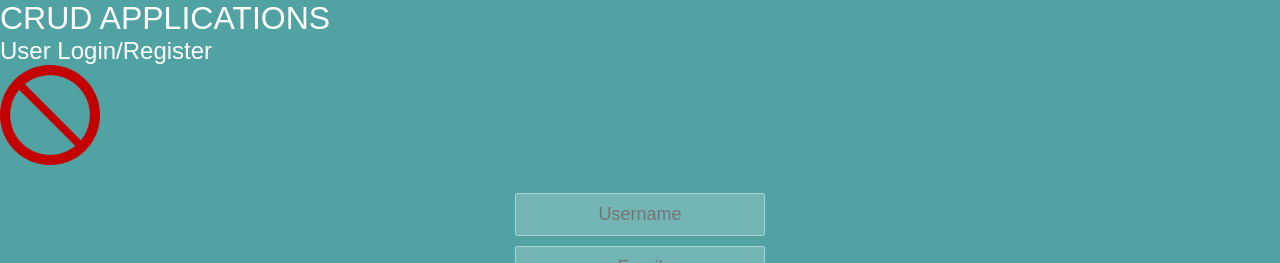
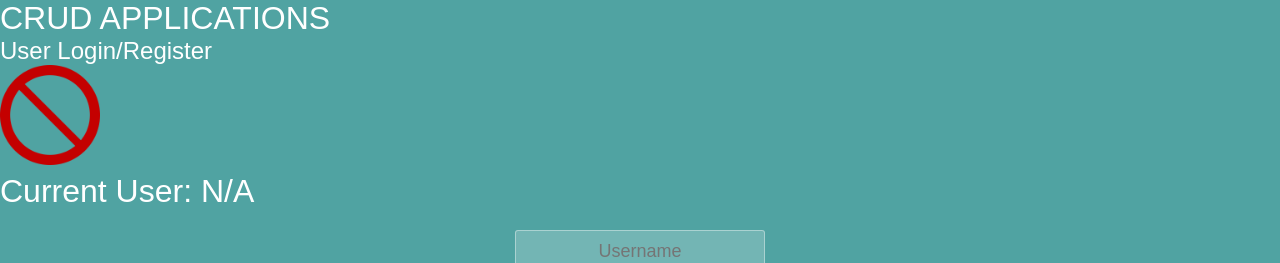
Before and after one commit to cs411-alawini/fa22-cs411-Q-team006-Cowbuddy, a React (Create React App) app in the folder frontend/: page / in a window 1280 px wide. Shown: the top 263 px of the page. Built offline with nearby package versions, Linux system fonts and the light colour scheme; no server answers.

Commit message:
Added current user display.

```diff
--- a/frontend/src/components/CRUD.jsx
+++ b/frontend/src/components/CRUD.jsx
@@ -257,6 +257,7 @@ function CRUD() {
             <h2>User Login/Register</h2>
             <h1>{LoggedIn ? <img src={require("./yes.png")} width={"100px"} alt="Yes"/> :
                 <img src={require("./no.png")} width={"100px"} alt="No"/>}</h1>
+            <h1>Current User: {UserID !== '' ? UserID : "N/A"}</h1>
             <div className='form'>
                 <input type="text" placeholder="Username" onChange={(e) => {
                     setUsername(e.target.value)
```
